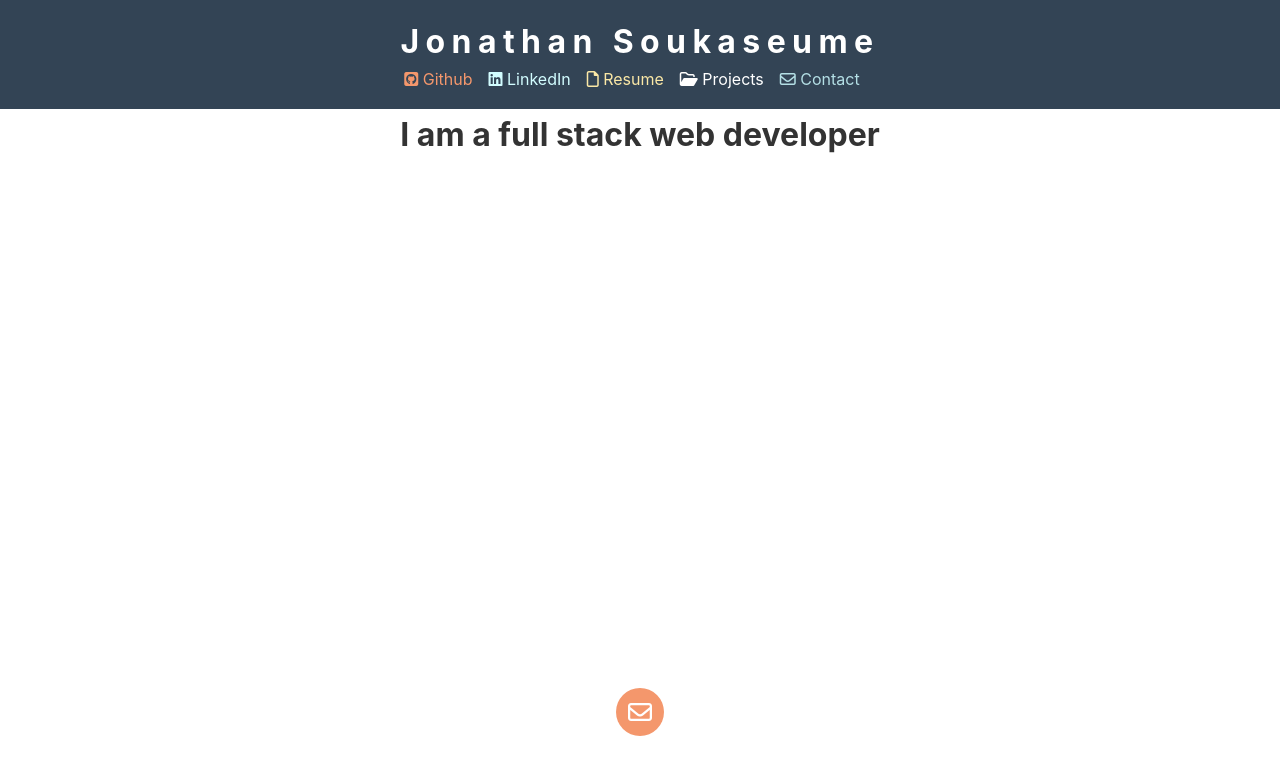
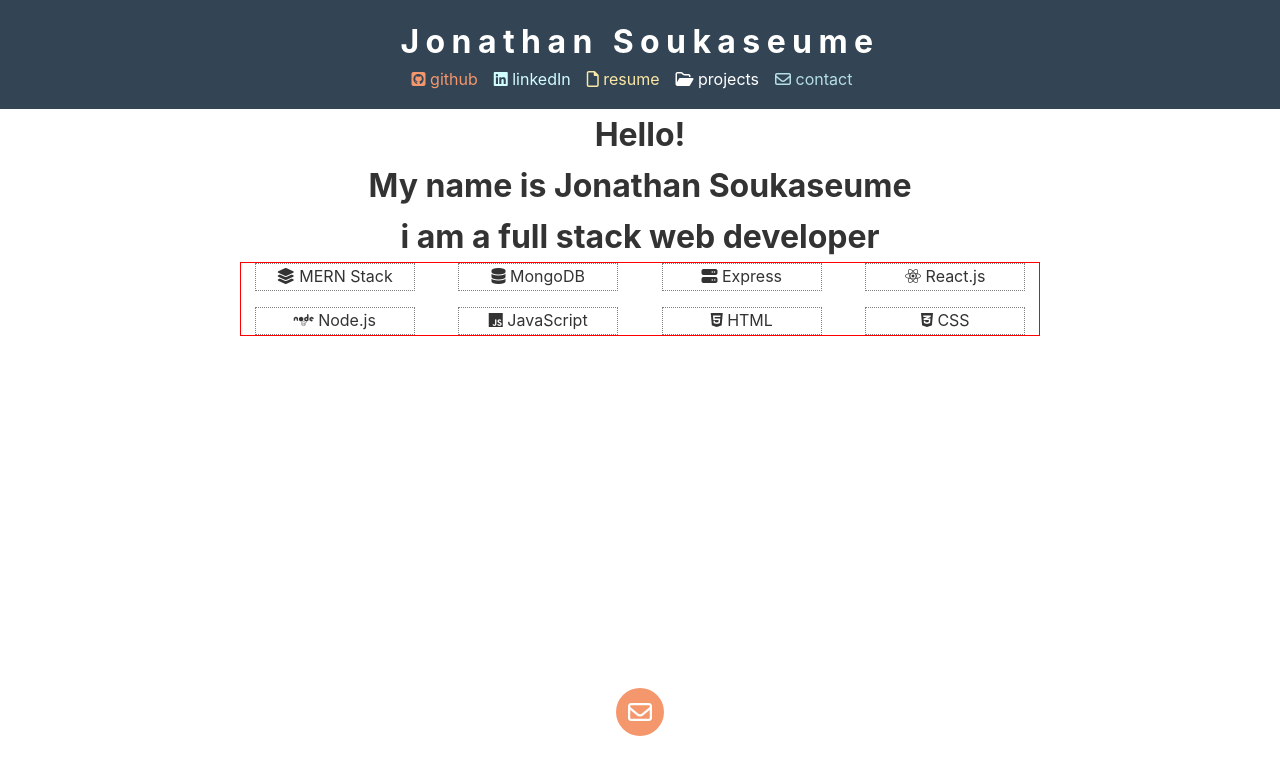
Before and after one commit to jsoomie/mern-profile, a React (Create React App) app in the folder client/: page / in a window 1280 px wide. Shown: the top 774 px of the page. Built offline with nearby package versions, Linux system fonts and the light colour scheme.

Commit message:
added icons to program list: made the array of items into an array of objects that contains the program name and the associated icon

```diff
--- a/client/src/App.js
+++ b/client/src/App.js
@@ -1,4 +1,4 @@
-import { Home, Projects } from "./pages";
+import { Home, Projects, Contact } from "./pages";
 import { Header, Footer } from "./components";
 import { BrowserRouter as Router, Route, Switch } from "react-router-dom";
 
@@ -14,6 +14,9 @@ function App() {
           <Route exact path="/projects">
             <Projects />
           </Route>
+          <Route exact path="/contact">
+            <Contact />
+          </Route>
         </Switch>
         <Footer />
       </Router>
--- a/client/src/components/Header/Header.js
+++ b/client/src/components/Header/Header.js
@@ -14,7 +14,7 @@ export const Header = () => {
         <ul className="header-list">
           <li className="github">
             <a href="https://github.com/sksmejn">
-              <i className="fab fa-github-square"></i> Github
+              <i className="fab fa-github-square"></i> github
             </a>
           </li>
           <li className="linkedin">
@@ -22,22 +22,22 @@ export const Header = () => {
               href="https://www.linkedin.com/in/jonathan-soukaseume/"
               title="Add me on LinkedIn!"
             >
-              <i className="fab fa-linkedin"></i> LinkedIn
+              <i className="fab fa-linkedin"></i> linkedIn
             </a>
           </li>
           <li className="resume">
             <a href="https://drive.google.com/file/d/1ZR4-VGneh9u5eKDYIBgDVFg5mXNxKbgP/view?usp=sharing">
-              <i className="far fa-file"></i> Resume
+              <i className="far fa-file"></i> resume
             </a>
           </li>
           <li className="projects">
             <Link to="/projects">
-              <i className="far fa-folder-open"></i> Projects
+              <i className="far fa-folder-open"></i> projects
             </Link>
           </li>
           <li className="contact">
             <Link to="/contact">
-              <i className="far fa-envelope"></i> Contact
+              <i className="far fa-envelope"></i> contact
             </Link>
           </li>
         </ul>
--- /dev/null
+++ b/client/src/components/ProgramList/ProgramList.css
@@ -0,0 +1,10 @@
+.program-list-container {
+  border: 1px solid red;
+  width: 800px;
+}
+
+.program-list-container li {
+  border: 1px dotted gray;
+  width: 10rem;
+  margin: 0 auto;
+}
--- /dev/null
+++ b/client/src/components/ProgramList/ProgramList.js
@@ -0,0 +1,51 @@
+import "./ProgramList.css";
+
+export const ProgramList = () => {
+  const programs = [
+    {
+      program: "MERN Stack",
+      icon: "fas fa-layer-group",
+    },
+    {
+      program: "MongoDB",
+      icon: "fas fa-database",
+    },
+    {
+      program: "Express",
+      icon: "fas fa-server",
+    },
+    {
+      program: "React.js",
+      icon: "fab fa-react",
+    },
+    {
+      program: "Node.js",
+      icon: "fab fa-node",
+    },
+    {
+      program: "JavaScript",
+      icon: "fab fa-js",
+    },
+    {
+      program: "HTML",
+      icon: "fab fa-html5",
+    },
+    {
+      program: "CSS",
+      icon: "fab fa-css3-alt",
+    },
+  ];
+
+  return (
+    <ul className="all-center program-list-container grid-4">
+      {programs.map(({ program, icon }) => (
+        <li key={program}>
+          <i className={icon} />
+          {" " + program}
+        </li>
+      ))}
+    </ul>
+  );
+};
+
+export default ProgramList;
--- a/client/src/components/index.js
+++ b/client/src/components/index.js
@@ -5,3 +5,4 @@
 
 export { Header } from "./Header/Header";
 export { Footer } from "./Footer/Footer";
+export { ProgramList } from "./ProgramList/ProgramList";
--- a/client/src/index.css
+++ b/client/src/index.css
@@ -142,3 +142,9 @@ ul {
   grid-template-columns: repeat(4, 1fr);
   grid-gap: 1rem;
 }
+
+.grid-5 {
+  display: grid;
+  grid-template-columns: repeat(5, 1fr);
+  grid-gap: 1rem;
+}
--- a/client/src/pages/Home.js
+++ b/client/src/pages/Home.js
@@ -1,7 +1,12 @@
+import { ProgramList } from "../components";
+
 export const Home = () => {
   return (
     <div>
-      <h1 className="all-center">I am a full stack web developer</h1>
+      <h1 className="all-center">Hello!</h1>
+      <h1 className="all-center">My name is Jonathan Soukaseume</h1>
+      <h1 className="all-center">i am a full stack web developer</h1>
+      <ProgramList />
     </div>
   );
 };
```
